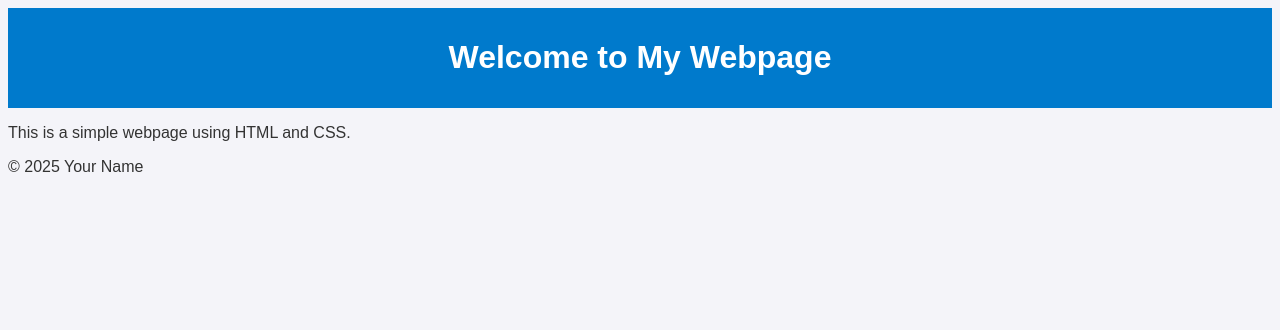
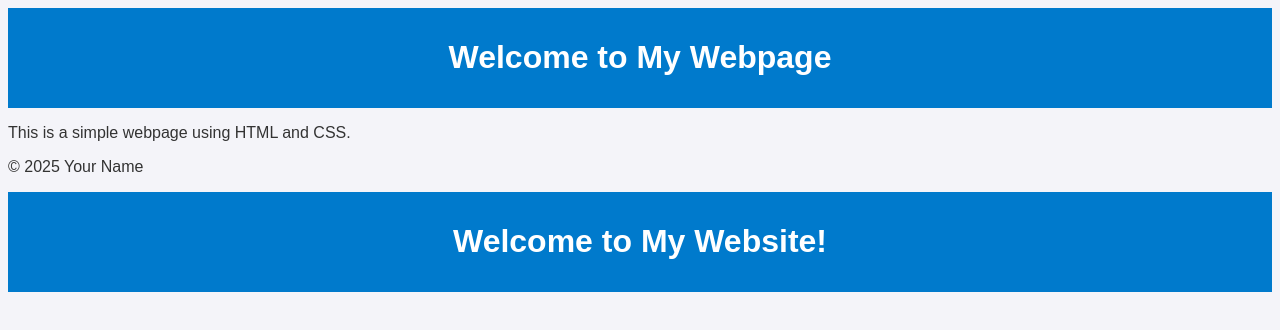
Before and after one commit to s10timilehinprecious/collaborative-website, a plain HTML site: page index.html in a window 1280 px wide. Drawn offline with Linux system fonts and the light colour scheme.

Commit message:
Add header

```diff
--- a/index.html
+++ b/index.html
@@ -18,3 +18,6 @@
     </footer>
 </body>
 </html:>
+<header>
+    <h1>Welcome to My Website!</h1>
+</header>
```
